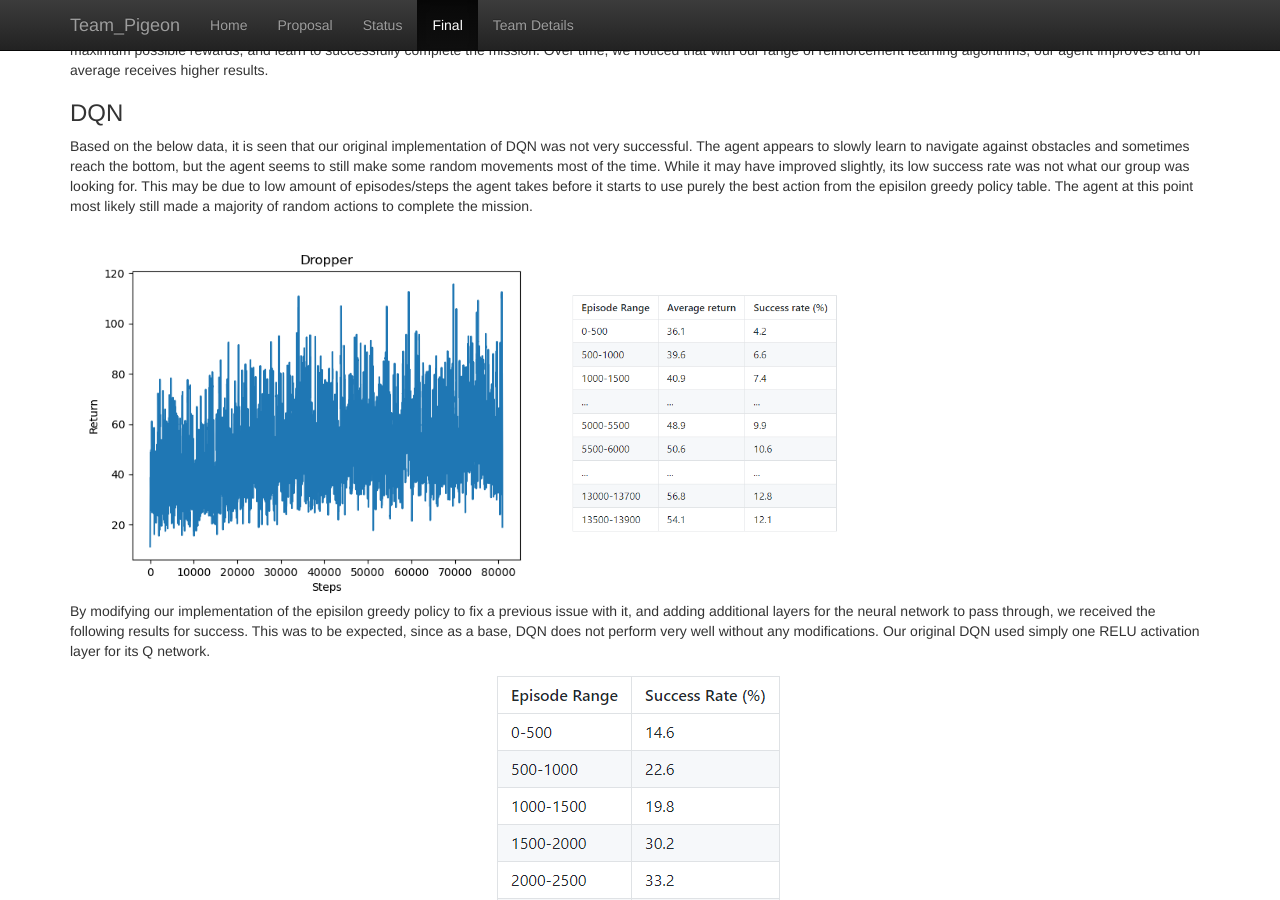
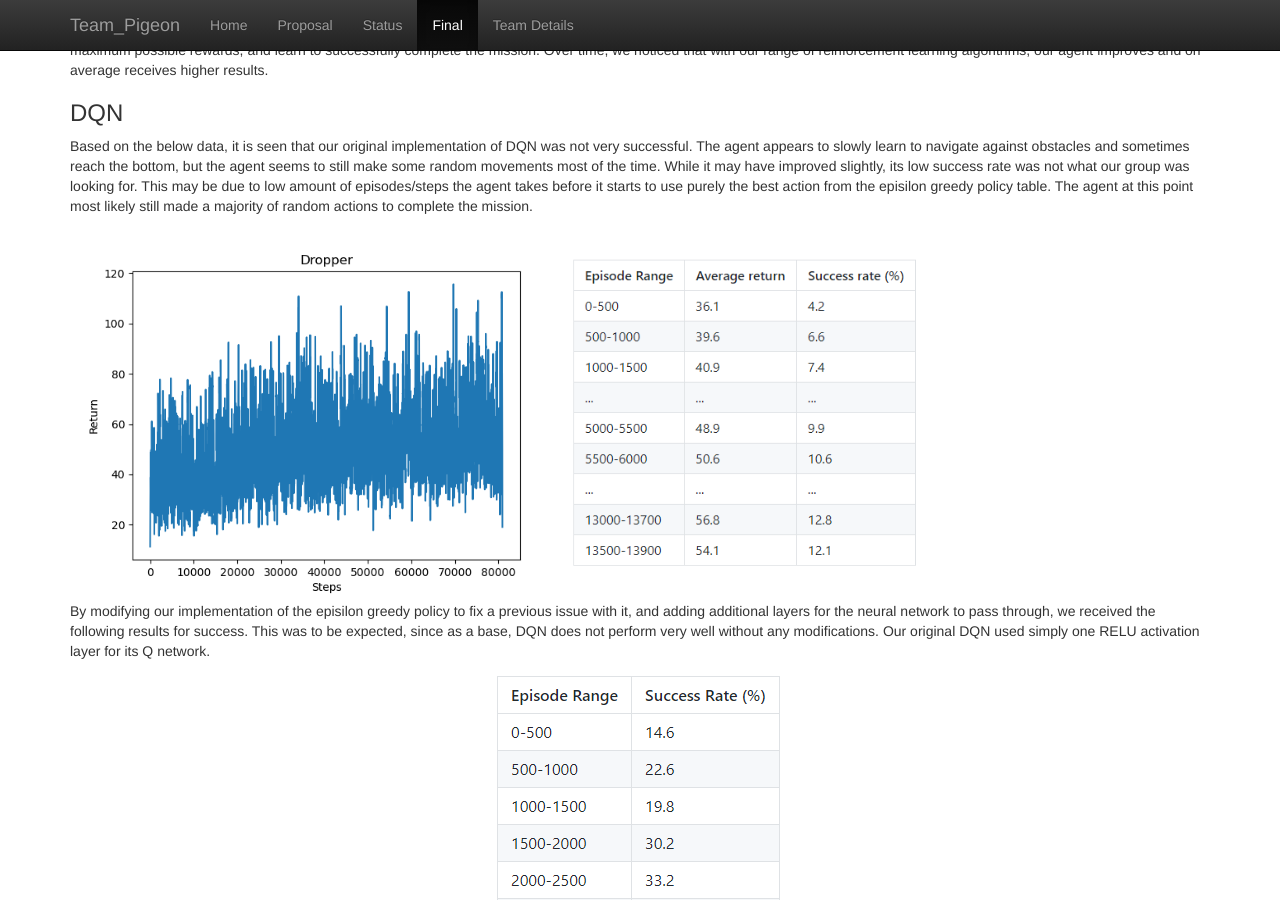
Before and after one commit to shanshs/Team-Pigeon, a Jekyll site: the page built from docs/final.md, in a window 1280 px wide and 900 px high, scrolled down 3327 px. Built offline with Jekyll 4.4.1, drawn with Linux system fonts in a browser that asks for light colours; formulas are drawn with MathJax 3.

Commit message:
Update final.md

```diff
--- a/docs/final.md
+++ b/docs/final.md
@@ -141,12 +141,12 @@ Based on the below data, it is seen that our original implementation of DQN was
 
 <table><tr>
 <td> <img src="returns_torch_dqn.png" alt="img1" style="width: 500px;"/> </td>
-<td> <img src="newsuccess_dqn1.PNG" alt="img2" style="width: 270px;"/> </td>
+<td> <img src="newsuccess_dqn1.PNG" alt="img2" style="width: 350px;"/> </td>
 </tr></table>
 
 By modifying our implementation of the episilon greedy policy to fix a previous issue with it, and adding additional layers for the neural network to pass through, we received the following results for success. This was to be expected, since as a base, DQN does not perform very well without any modifications. Our original DQN used simply one RELU activation layer for its Q network.
 
-<div style="text-align:center"><img src="newsuccess_dqn2.PNG	"/></div>
+<div style="text-align:center"><img src="newsuccess_dqn2.PNG"/></div>
 
 ### PPO
 
@@ -154,7 +154,7 @@ Based on the below data, PPO performed reasonably well compared to the others wi
 
 <table><tr>
 <td> <img src="returns_pponew.png" alt="img1" style="width: 500px;"/> </td>
-<td> <img src="newsuccess_ppo.PNG" alt="img2" style="width: 270px;"/> </td>
+<td> <img src="newsuccess_ppo.PNG" alt="img2" style="width: 350px;"/> </td>
 </tr></table>
 
 ### Rainbow DQN
@@ -163,7 +163,7 @@ Based on the below data, the Rainbow DQN algorithm, using RLlib's DQN algorithm
 
 <table><tr>
 <td> <img src="returns-dqn-rainbow.png" alt="img1" style="width: 500px;"/> </td>
-<td> <img src="newsuccess_dqnRainbow.PNG" alt="img2" style="width: 270px;"/> </td>
+<td> <img src="newsuccess_dqnRainbow.PNG" alt="img2" style="width: 350px;"/> </td>
 </tr></table>
 
 While we were expecting a possibly higher success rate for the agent for our project, an approximate estimate of 50% success is quite good. We noticed that increasing the rate of obstacles in the tunnel did in fact lower the average returns and rewards for the agent, since sometimes the agent would be put into difficult situations. For example, if the agent was placed on the bottom left corner of the tunnel and was forced to move to the top right corner, the agent would not have enough time to "see" the difficult obstacle and move over to the corner in time. We found the environment challenging enough for both humans and the agent.
```
